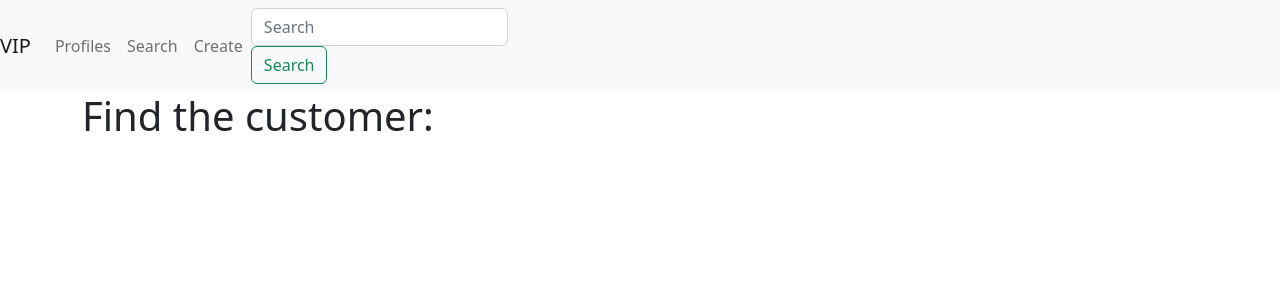
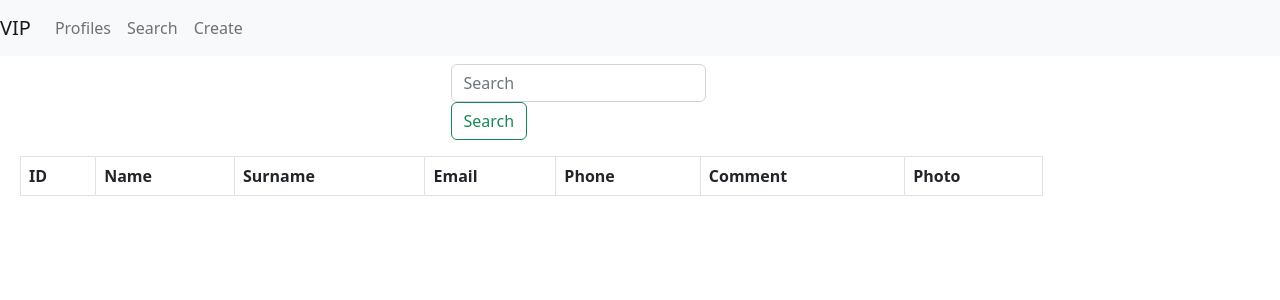
Before and after one commit to svasune/js_06_02, a PHP site: page /practical_07_22/customerSearch.php in a window 1280 px wide. Shown: the top 300 px of the page. Run offline with PHP 8.4, Linux system fonts and the light colour scheme; lists and menus that the app fills with data are empty.

Commit message:
07 22 task search

```diff
--- a/practical_07_22/customerSearch.php
+++ b/practical_07_22/customerSearch.php
@@ -1,4 +1,18 @@
 <html>
+
+<?php
+
+$hostname = "localhost";
+$username = "root";
+$password = "";
+$databasename = "js_06_02";
+
+$con = new mysqli($hostname, $username, $password, $databasename);
+
+
+
+
+?>
 
 <?php
 include("header.php")
@@ -8,9 +22,69 @@ include("header.php")
     <?php
     include("navbar.php")
     ?>
-    <div class="container">
-        <h1>Find the customer:</h1>
 
+    <div class="container m-2">
+        <div class="container col-md-3 mt-1">
+            <form class="form-inline" method="GET">
+                <input class="form-control" type="text" name="search" value="<?php if (isset($_GET['search'])) {
+                                                                                    echo $_GET['search'];
+                                                                                } ?>" placeholder="Search"
+                    aria-label="Search">
+                <button class="btn btn-outline-success my-2 my-sm-0" type="submit">Search</button>
+            </form>
+        </div>
+        <div class="col-md-11">
+            <div class=" mt-3">
+                <div class="card-body">
+                    <table class="table table-bordered">
+                        <thead>
+                            <tr>
+                                <th>ID</th>
+                                <th>Name</th>
+                                <th>Surname</th>
+                                <th>Email</th>
+                                <th>Phone</th>
+                                <th>Comment</th>
+                                <th>Photo</th>
+                            </tr>
+                        </thead>
+                        <tbody>
+                            <?php
+                            if (isset($_GET['search'])) {
+                                $filtervalues = $_GET['search'];
+                                // $query = "SELECT * FROM customer_new WHERE CONCAT(id, firstname, lastname, email, phone, photo, comment) LIKE '%$filtervalues%' ";
+                                $query = "SELECT * FROM customer_new WHERE CONCAT(id) LIKE '%$filtervalues%' ";
+                                $query_run = mysqli_query($con, $query);
+
+                                if (mysqli_num_rows($query_run) > 0) {
+                                    foreach ($query_run as $items) {
+                            ?>
+                            <tr>
+                                <td><?= $items['id'] ?></td>
+                                <td><?= $items['firstname'] ?></td>
+                                <td><?= $items['lastname'] ?></td>
+                                <td><?= $items['email'] ?></td>
+                                <td><?= $items['phone'] ?></td>
+                                <td><?= $items['photo'] ?></td>
+                                <td><?= $items['comment'] ?></td>
+                            </tr>
+                            <?php
+                                    }
+                                } else {
+                                    ?>
+                            <tr>
+                                <td>No such a profile found</td>
+                            </tr>
+                            <?php
+                                }
+                            }
+                            ?>
+
+                        </tbody>
+                    </table>
+                </div>
+            </div>
+        </div>
     </div>
 </body>
 
--- a/practical_07_22/navbar.php
+++ b/practical_07_22/navbar.php
@@ -18,9 +18,6 @@
             </li>
 
         </ul>
-        <form class="form-inline my-2 my-lg-0">
-            <input class="form-control mr-sm-2" type="search" placeholder="Search" aria-label="Search">
-            <button class="btn btn-outline-success my-2 my-sm-0" type="submit">Search</button>
-        </form>
+
     </div>
 </nav>
--- a/practical_07_22/selectCustomer.php
+++ b/practical_07_22/selectCustomer.php
@@ -38,7 +38,7 @@ include("header.php")
     ?>
     <div class="container">
         <?php if ($err == "") { ?>
-        <h1><?= "Name : " . $entry["firstname"] . " , Last Name : " . $entry["lastname"] ?></h1>
+            <h1><?= "Name : " . $entry["firstname"] . " , Last Name : " . $entry["lastname"] ?></h1>
 
         <?php } ?>
         <img src="photos/<?= $entry["photo"] ?>">
```
Also changed, not shown: practical_07_22/searchForCustomer.php (deleted).
